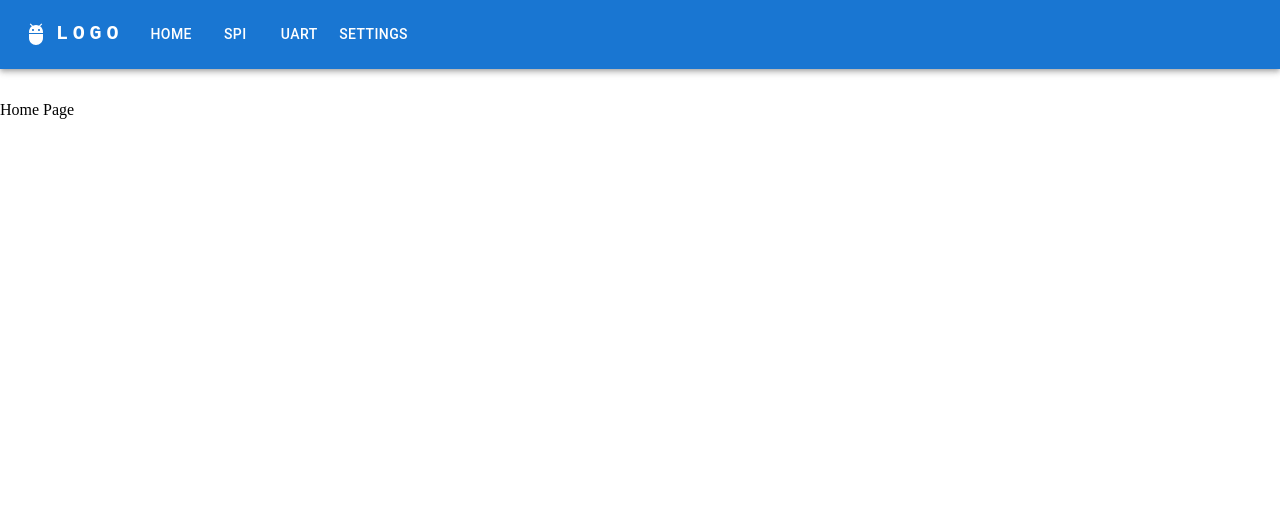
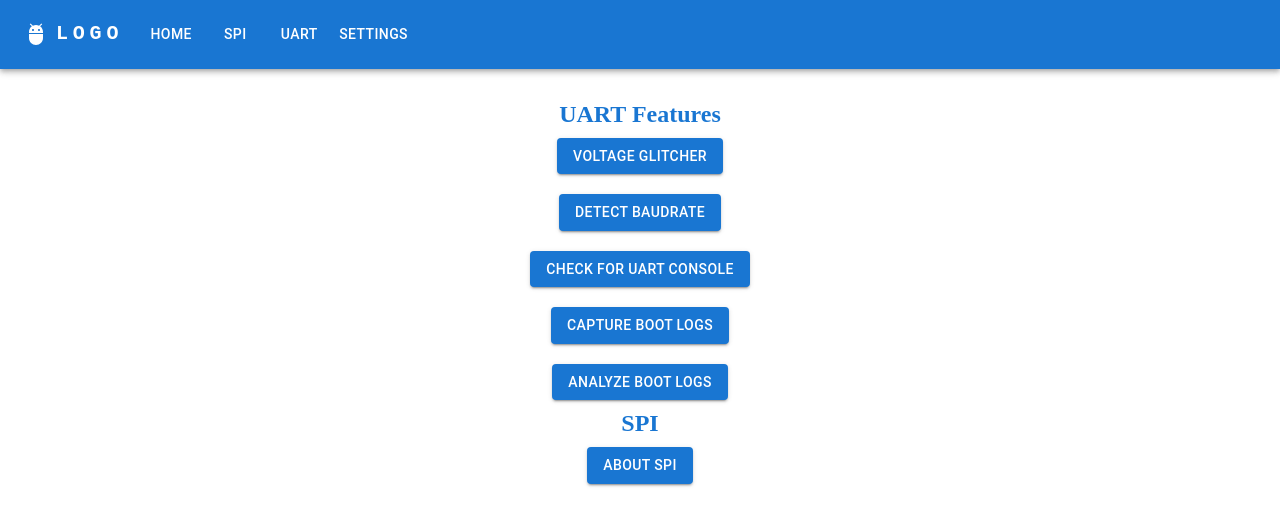
Before and after one commit to SuketB/Mini-sem6, a Next.js app: page / in a window 1280 px wide. Shown: the top 526 px of the page. Built offline with nearby package versions, Linux system fonts and the light colour scheme.

Commit message:
added home page

```diff
--- /dev/null
+++ b/components/HomeB.jsx
@@ -0,0 +1,59 @@
+import { Button, Modal, Typography } from '@mui/material';
+import { Box } from '@mui/system';
+import { useRouter } from 'next/router';
+import React, { useState } from 'react';
+
+
+
+
+const HomeB = (props) => {
+  const redirect= ()=> {props.link};
+  const style = {
+    position: 'absolute' ,
+    top: '50%',
+    left: '50%',
+    transform: 'translate(-50%, -50%)',
+    width: 400,
+    bgcolor: '#fff',
+    border: '2px solid #000',
+    boxShadow: 24,
+    p: 4,
+  };
+
+  const [Name,setname]=useState(false);
+  const handleOpen= ()=>setname(true);
+  const handleClose=()=>setname(false);
+
+
+  const router = useRouter()
+
+
+
+return (
+
+    <div className='my-style' style={{textAlign:'center'}}>
+      <Button variant="contained" onClick={handleOpen}>{props.nam}</Button>
+      {Name  && <Modal
+      open={Name}
+  onClose={handleClose}
+  aria-labelledby="modal-modal-title"
+  aria-describedby="modal-modal-description"
+>
+  <Box sx={style}>
+    <Typography id="modal-modal-title" variant="h6" component="h2">
+      {props.distit}
+    </Typography>
+    <Typography id="modal-modal-description" sx={{ mt: 2 }}>
+      {props.dis}
+    </Typography>
+    <Button variant="contained" onClick={() => router.push(props.lin)}>{props.nam}</Button>
+  </Box>
+
+</Modal>}
+
+
+    </div>
+  )
+}
+
+export default HomeB
--- a/pages/index.js
+++ b/pages/index.js
@@ -1,8 +1,68 @@
-import React from 'react'
+import { Button, Modal, Typography } from '@mui/material';
+import { Box } from '@mui/system';
+import React, { useState } from 'react';
+import HomeB from "../components/HomeB"
+import { Grid } from '@mui/material'
+
+
+
 
 const index = () => {
-  return (
-    <div>Home Page</div>
+
+
+
+return (
+
+
+      <div style={{display:'flex',flexDirection:'column',justifyContent:'center', alignItems:'center'}}>
+      <h2>UART Features</h2>
+      <HomeB
+        nam="Voltage Glitcher"
+        dis="jdcojkanjkbhbcdhbdjncd"
+        distit="dcdckdcndcdc"
+        lin="/uart"
+      />
+      <HomeB
+        nam="Detect Baudrate"
+        dis="jdcojkanjkbdihbcdhbdjncd"
+        distit="djsnjkdnaks"
+        lin="/uart"
+
+      />
+      <HomeB
+        nam="Check for UART Console"
+        dis="jdcojkanjkbdihbcdhbdjncd"
+        distit="djsnjkdnaks"
+        lin="/uart"
+
+      />
+      <HomeB
+        nam="Capture Boot Logs"
+        dis="jdcojkanjkbdihbcdhbdjncd"
+        distit="djsnjkdnaks"
+        lin="/uart"
+
+      />
+      <HomeB
+        nam="Analyze Boot Logs"
+        dis="jdcojkanjkbdihbcdhbdjncd"
+        distit="djsnjkdnaks"
+        lin="/uart"
+
+      />
+      <h2>SPI</h2>
+      <HomeB
+        nam="About SPI"
+        dis="jdcojkanjkbdihbcdhbdjncd"
+        distit="djsnjkdnaks"
+        lin="/spi"
+
+      />
+
+      </div>
+
+
+
   )
 }
 
--- a/styles/globals.css
+++ b/styles/globals.css
@@ -1,3 +1,17 @@
+.my-style{
+  width: 50%;
+  padding: 10px;
+}
+h1{
+  color: #1976d2 ;
+  font-weight: bold;
+}
+h2{
+  color:#1976d2 ;
+  font-weight:bold
+}
+
+
 * {
   box-sizing: border-box;
   padding: 0;
```
Also changed, not shown: 1 other file (tests, documents, lock files or other folders).
